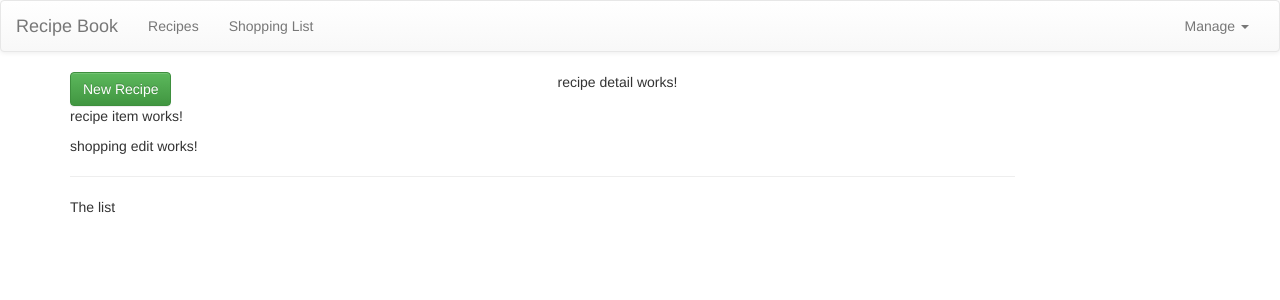
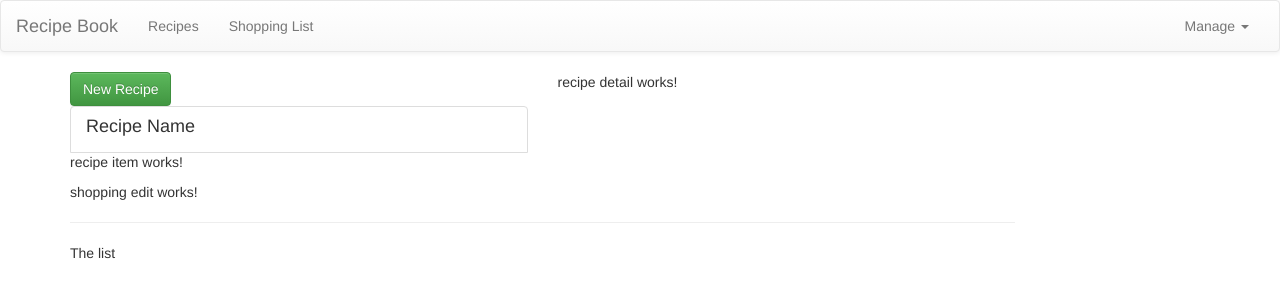
Before and after one commit to fjarado/angular-agf8p7, an Angular app: page / in a window 1280 px wide. Shown: the top 300 px of the page. Built offline with nearby package versions, Linux system fonts and the light colour scheme.

Commit message:
1 file modified

```diff
--- a/src/app/recipes/recipe-list/recipe-list.component.html
+++ b/src/app/recipes/recipe-list/recipe-list.component.html
@@ -5,6 +5,11 @@
 </div>
 <div class="row">
   <div class="col-xs-12">
+    <a href="#" class="list-group-item clearfix">
+      <div class="pull-left">
+        <h4 class="list-group-item-heading">Recipe Name</h4>
+      </div>
+    </a>
     <app-recipe-item></app-recipe-item>
   </div>
 </div>
```
